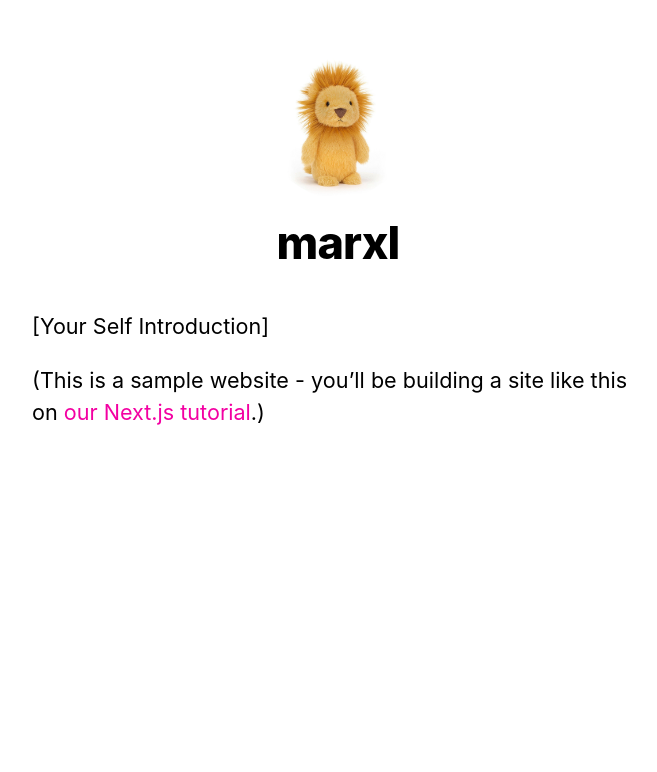
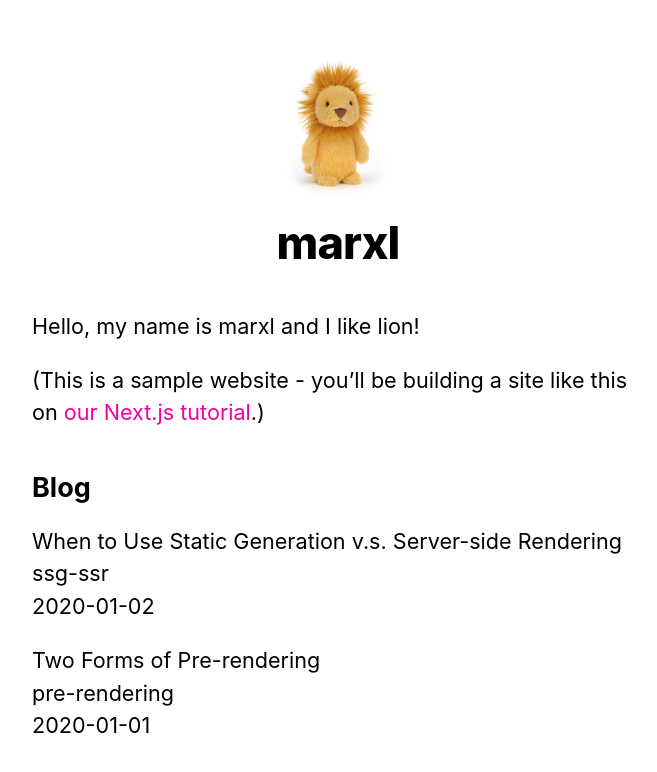
Before and after one commit to irisdew/learn-nextjs, a Next.js app: page / in a window 1280 px wide. Shown: the top 772 px of the page, without its empty margins (302-959 px from the left). Built offline with nearby package versions, Linux system fonts and the light colour scheme.

Commit message:
:sparkles: ADD: get posts data with getStaticProps

```diff
--- /dev/null
+++ b/lib/posts.js
@@ -0,0 +1,37 @@
+import fs from 'fs'
+import path from 'path'
+import matter from 'gray-matter'
+
+const postsDirectory = path.join(process.cwd(), 'posts')
+
+export function getSortedPostsData() {
+    // Get file names under /posts
+    const fileNames = fs.readdirSync(postsDirectory)
+    const allPostsData = fileNames.map(fileName => {
+        // Remove ".md" from file name to get id
+        const id = fileName.replace(/\.md$/, '')
+
+        // Read markdown file as string
+        const fullPath = path.join(postsDirectory, fileName)
+        const fileContents = fs.readFileSync(fullPath, 'utf8')
+
+        // Use gray-matter to parse the post metadata section
+        const matterResult = matter(fileContents)
+
+        // Combine the data with the id
+        return {
+            id,
+            ...matterResult.data
+        }
+    })
+    // Sort posts by date
+    return allPostsData.sort(({ date: a }, { date: b }) => {
+        if (a < b) {
+            return 1
+        } else if (a > b) {
+            return -1
+        } else {
+            return 0
+        }
+    })
+}
--- a/pages/index.js
+++ b/pages/index.js
@@ -1,20 +1,44 @@
 import Head from 'next/head'
 import Layout, { siteTitle } from '../components/layout'
 import utilStyles from '../styles/utils.module.css'
+import { getSortedPostsData } from '../lib/posts'
 
-export default function Home() {
+export async function getStaticProps() {
+  const allPostsData = getSortedPostsData()
+  return {
+    props: {
+      allPostsData
+    }
+  }
+}
+
+export default function Home({ allPostsData }) {
   return (
     <Layout home>
       <Head>
         <title>{siteTitle}</title>
       </Head>
       <section className={utilStyles.headingMd}>
-        <p>[Your Self Introduction]</p>
+        <p>Hello, my name is marxl and I like lion!</p>
         <p>
           (This is a sample website - you’ll be building a site like this on{' '}
           <a href="https://nextjs.org/learn">our Next.js tutorial</a>.)
         </p>
       </section>
+      <section className={`${utilStyles.headingMd} ${utilStyles.padding1px}`}>
+        <h2 className={utilStyles.headingLg}>Blog</h2>
+        <ul className={utilStyles.list}>
+          {allPostsData.map(({ id, date, title }) => (
+            <li className={utilStyles.listItem} key={id}>
+              {title}
+              <br />
+              {id}
+              <br />
+              {date}
+            </li>
+          ))}
+        </ul>
+      </section>
     </Layout>
   )
 }
--- /dev/null
+++ b/posts/pre-rendering.md
@@ -0,0 +1,11 @@
+---
+title: 'Two Forms of Pre-rendering'
+date: '2020-01-01'
+---
+
+Next.js has two forms of pre-rendering: **Static Generation** and **Server-side Rendering**. The difference is in **when** it generates the HTML for a page.
+
+- **Static Generation** is the pre-rendering method that generates the HTML at **build time**. The pre-rendered HTML is then _reused_ on each request.
+- **Server-side Rendering** is the pre-rendering method that generates the HTML on **each request**.
+
+Importantly, Next.js lets you **choose** which pre-rendering form to use for each page. You can create a "hybrid" Next.js app by using Static Generation for most pages and using Server-side Rendering for others.
--- /dev/null
+++ b/posts/ssg-ssr.md
@@ -0,0 +1,19 @@
+---
+title: 'When to Use Static Generation v.s. Server-side Rendering'
+date: '2020-01-02'
+---
+
+We recommend using **Static Generation** (with and without data) whenever possible because your page can be built once and served by CDN, which makes it much faster than having a server render the page on every request.
+
+You can use Static Generation for many types of pages, including:
+
+- Marketing pages
+- Blog posts
+- E-commerce product listings
+- Help and documentation
+
+You should ask yourself: "Can I pre-render this page **ahead** of a user's request?" If the answer is yes, then you should choose Static Generation.
+
+On the other hand, Static Generation is **not** a good idea if you cannot pre-render a page ahead of a user's request. Maybe your page shows frequently updated data, and the page content changes on every request.
+
+In that case, you can use **Server-Side Rendering**. It will be slower, but the pre-rendered page will always be up-to-date. Or you can skip pre-rendering and use client-side JavaScript to populate data.
```
